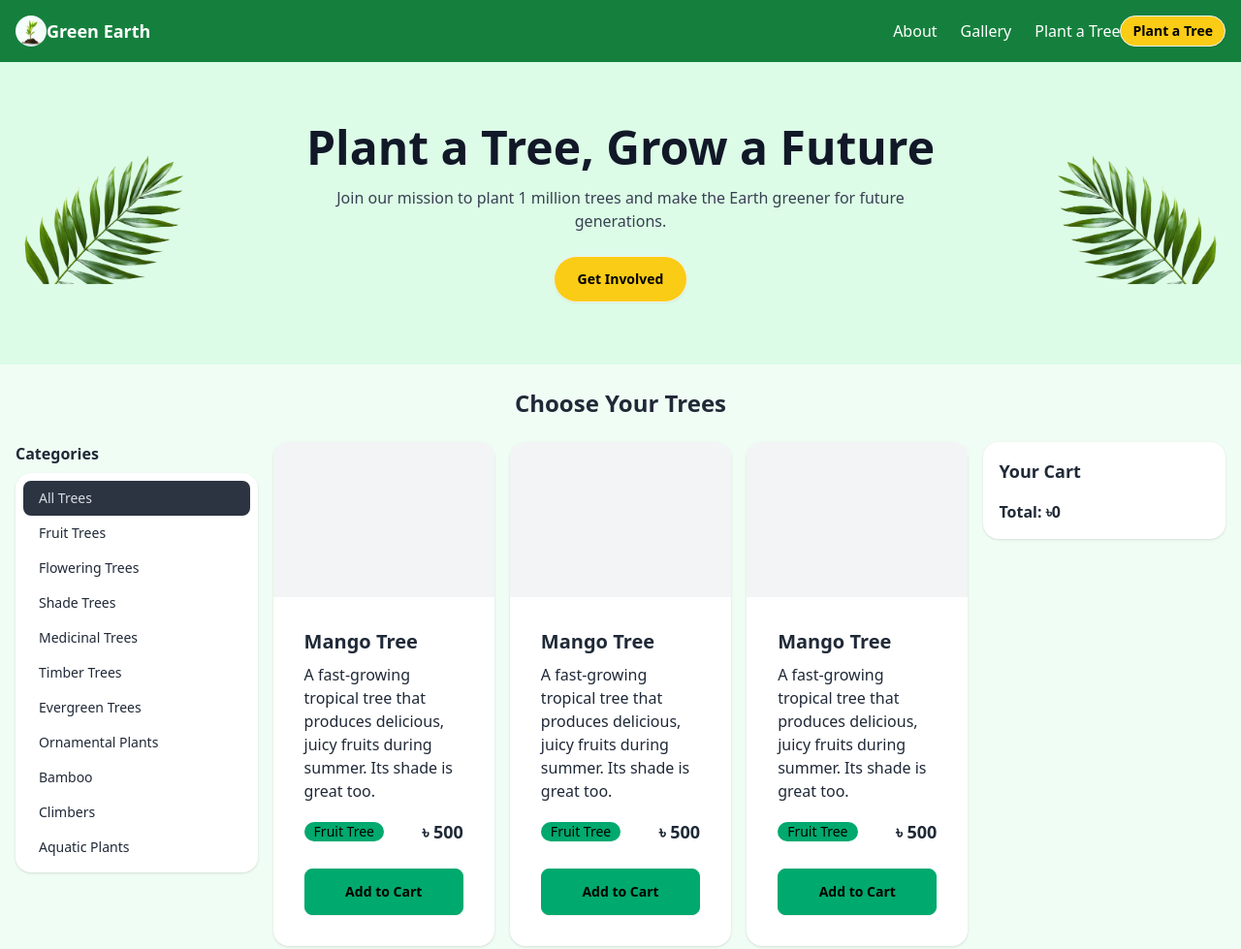
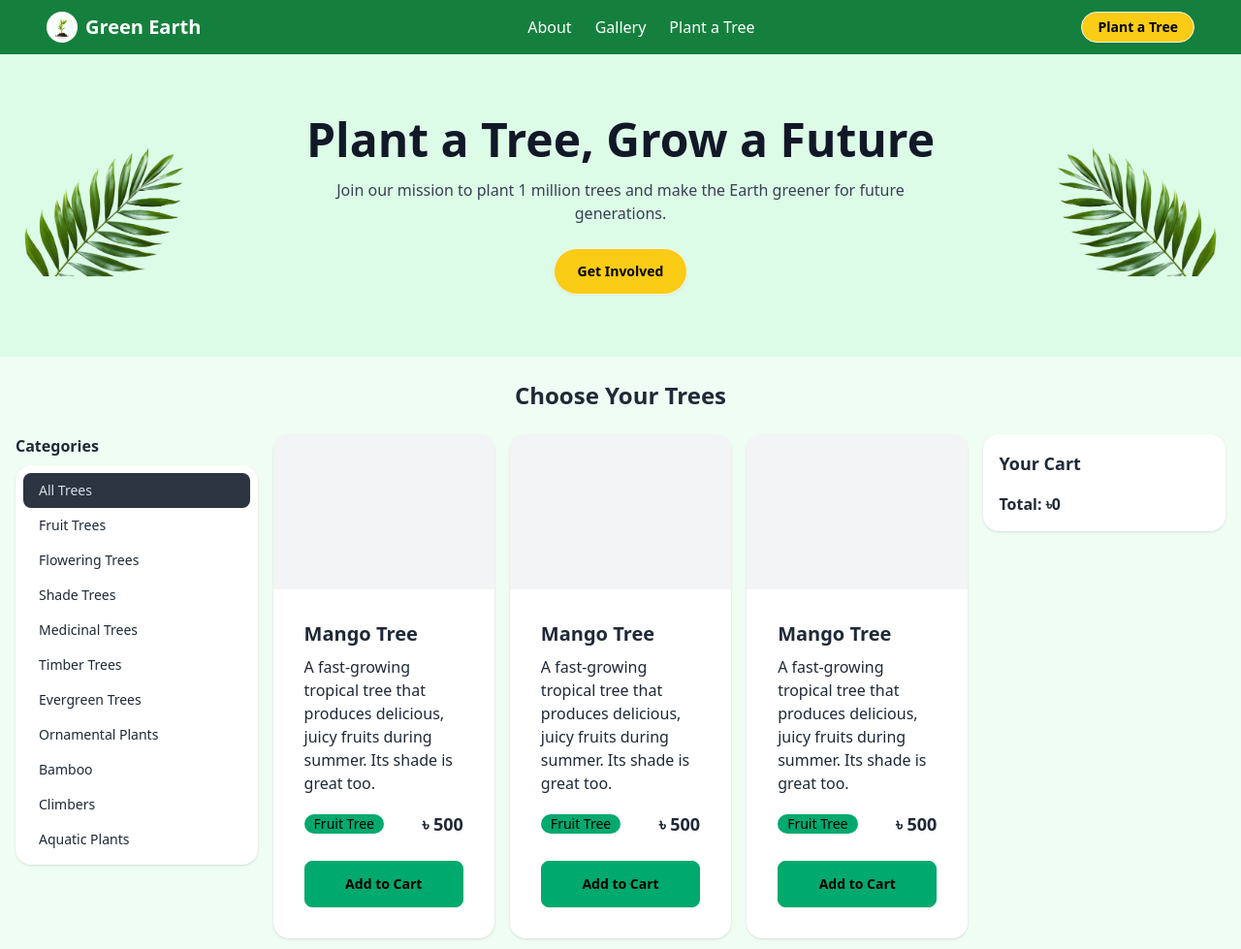
Before and after one commit to Rabbani2014/sixth-assignment-submission, a plain HTML site: page index.html in a window 1280 px wide. Shown: the top 979 px of the page at 97% size. Drawn offline with nearby package versions, Linux system fonts and the light colour scheme.

Commit message:
second commit

```diff
--- a/index.html
+++ b/index.html
@@ -1,3 +1,4 @@
+
 <!DOCTYPE html>
 <html lang="en">
 <head>
@@ -11,25 +12,30 @@
 <body class="bg-green-700">
 
   <!-- Navbar -->
-  <div class="navbar bg-green-700 text-white px-4">
-    <!-- Left Logo -->
-    <div class="flex-1">
-        <img src="plant.jpg"
-         alt="Logo" class="w-8 h-8 rounded-full">
-      <a class="font-bold text-white text-lg">Green Earth</a>
+  <nav class="bg-green-700 text-white px-4 md:px-12 py-3">
+    <div class="flex justify-between items-center max-w-7xl mx-auto">
+
+      <!-- Left: Logo + Title -->
+      <div class="flex items-center gap-2">
+        <img src="plant.jpg" alt="logo" class="w-8 h-8 rounded-full bg-white p-1" />
+        <span class="text-lg md:text-xl font-semibold">Green Earth</span>
+      </div>
+
+      <!-- Center: Navigation Links (hidden on small screens) -->
+      <div class="hidden md:flex gap-6 text-white font-medium">
+        <a href="#" class="hover:text-yellow-300 transition">About</a>
+        <a href="#" class="hover:text-yellow-300 transition">Gallery</a>
+        <a href="#" class="hover:text-yellow-300 transition">Plant a Tree</a>
+      </div>
+
+      <!-- Right: Call to Action Button -->
+      <div>
+        <button class="btn btn-sm bg-yellow-400 text-black hover:bg-yellow-300 rounded-full px-4">
+          Plant a Tree
+        </button>
+      </div>
     </div>
-
-    <!-- Desktop Menu -->
-    <div class="hidden md:flex flex-none space-x-6 items-center mx-auto">
-      <a href="#" class="hover:text-yellow-300">About</a>
-      <a href="#" class="hover:text-yellow-300">Gallery</a>
-      <a href="#" class="hover:text-yellow-300">Plant a Tree</a></div>
-      <div>
-      <button class="btn btn-sm bg-yellow-400 text-black font-semibold rounded-full hover:bg-yellow-500">
-        Plant a Tree
-      </button>
-    </div>
-
+  </nav>
     <!-- Mobile Menu Button -->
     <div class="md:hidden">
       <button id="menu-btn" class="btn btn-sm bg-yellow-400 text-black">Menu</button>
@@ -41,10 +47,9 @@
     <a href="#" class="hover:text-yellow-300">About</a>
     <a href="#" class="hover:text-yellow-300">Gallery</a>
     <a href="#" class="hover:text-yellow-300">Plant a Tree</a>
-    <button class="btn bg-yellow-400 text-black font-semibold rounded-full hover:bg-yellow-500">
-      Plant a Tree
-    </button>
+
   </div>
+
 
   <!-- JavaScript for toggle -->
   <script>
@@ -84,11 +89,7 @@
     </div>
   </section>
   <!-- Optional JS  -->
-  <script>
-    document.querySelector("button").addEventListener("click", () => {
-      alert("Thank you for getting involved!");
-    });
-  </script>
+
   <section class="bg-green-50 text-gray-800">
 
   <div class="container mx-auto px-4 py-6">
```
